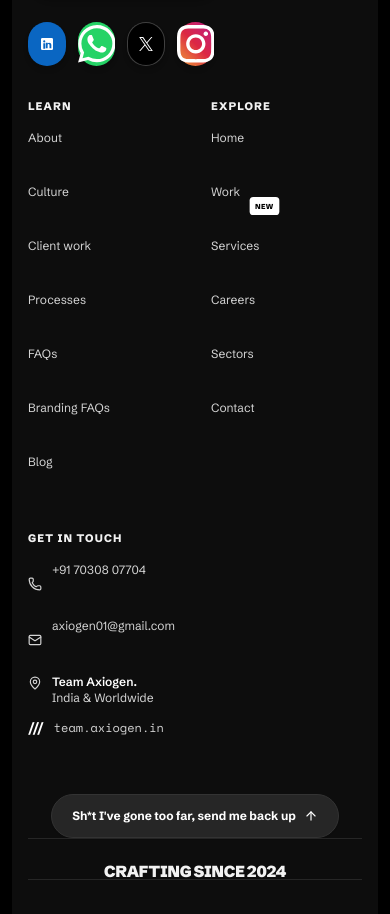
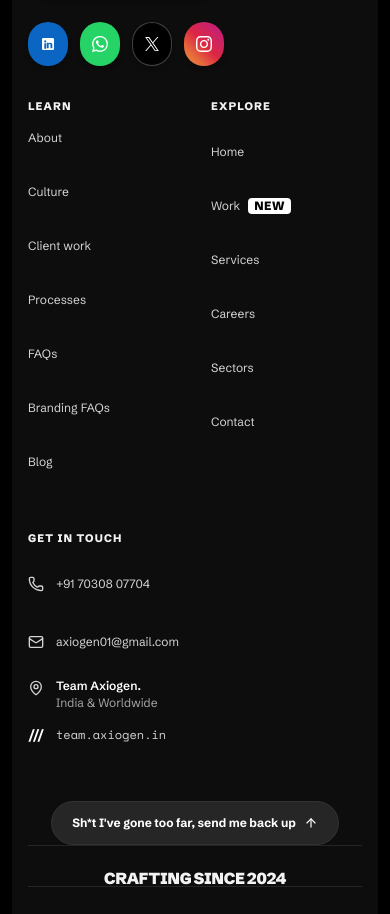
Before and after one commit to axiogenai/portfolio-redesign, a Next.js app: page / in a window 390 px wide. Shown: the part 5763-6677 px from the top of the page. Built offline with nearby package versions, Linux system fonts and the light colour scheme.

Commit message:
fix(footer, services, work): align footer contact and work badge, fix services marquee loop, and refine mobile CTA button size

```diff
--- a/components/Footer.tsx
+++ b/components/Footer.tsx
@@ -60,7 +60,7 @@ const socialLinks = [
     href: "https://www.linkedin.com/company/axiogen",
     style: { backgroundColor: "#0A66C2" },
     icon: (
-      <svg className="w-4 h-4 fill-white" viewBox="0 0 24 24">
+      <svg className="w-4 h-4 fill-white shrink-0" viewBox="0 0 24 24">
         <path fill="#FFFFFF" d="M19 3a2 2 0 0 1 2 2v14a2 2 0 0 1-2 2H5a2 2 0 0 1-2-2V5a2 2 0 0 1 2-2h14m-.5 15.5v-5.3a3.26 3.26 0 0 0-3.26-3.26c-.85 0-1.84.52-2.28 1.3v-1.11h-2.79v8.37h2.79v-4.93c0-.77.62-1.4 1.39-1.4a1.4 1.4 0 0 1 1.4 1.4v4.93h2.75M6.46 10.9v8.37H9.25V10.9H6.46M7.86 6.55a1.62 1.62 0 1 0 0 3.24 1.62 1.62 0 0 0 0-3.24z" />
       </svg>
     ),
@@ -70,7 +70,7 @@ const socialLinks = [
     href: "https://wa.me/917030807704",
     style: { backgroundColor: "#25D366" },
     icon: (
-      <svg className="w-4.5 h-4.5 fill-white" viewBox="0 0 24 24">
+      <svg className="w-4 h-4 fill-white shrink-0" viewBox="0 0 24 24">
         <path fill="#FFFFFF" d="M17.472 14.382c-.297-.149-1.758-.867-2.03-.967-.273-.099-.471-.148-.67.15-.197.297-.767.966-.94 1.164-.173.199-.347.223-.644.075-.297-.15-1.255-.463-2.39-1.475-.883-.788-1.48-1.761-1.653-2.059-.173-.297-.018-.458.13-.606.134-.133.298-.347.446-.52.149-.174.198-.298.298-.497.099-.198.05-.371-.025-.52-.075-.149-.669-1.612-.916-2.207-.242-.579-.487-.5-.669-.51-.173-.008-.371-.01-.57-.01-.198 0-.52.074-.792.372-.272.297-1.04 1.016-1.04 2.479 0 1.462 1.065 2.875 1.213 3.074.149.198 2.096 3.2 5.077 4.487.709.306 1.262.489 1.694.625.712.227 1.36.195 1.871.118.571-.085 1.758-.719 2.006-1.413.248-.694.248-1.289.173-1.413-.074-.124-.272-.198-.57-.347m-5.421 7.403h-.004a9.87 9.87 0 01-5.031-1.378l-.361-.214-3.741.982.998-3.648-.235-.374a9.86 9.86 0 01-1.51-5.26c.001-5.45 4.436-9.884 9.888-9.884 2.64 0 5.122 1.03 6.988 2.898a9.825 9.825 0 012.893 6.994c-.003 5.45-4.437 9.884-9.885 9.884m8.413-18.297A11.815 11.815 0 0012.05 0C5.495 0 .16 5.335.157 11.892c0 2.096.547 4.142 1.588 5.945L.057 24l6.305-1.654a11.882 11.882 0 005.683 1.448h.005c6.554 0 11.89-5.335 11.893-11.893a11.821 11.821 0 00-3.48-8.413Z" />
       </svg>
     ),
@@ -80,7 +80,7 @@ const socialLinks = [
     href: "https://x.com/axiogen",
     style: { backgroundColor: "#000000", border: "1px solid rgba(255,255,255,0.25)" },
     icon: (
-      <svg className="w-3.5 h-3.5 fill-white" viewBox="0 0 24 24">
+      <svg className="w-3.5 h-3.5 fill-white shrink-0" viewBox="0 0 24 24">
         <path fill="#FFFFFF" d="M14.234 10.162 22.977 0h-2.072l-7.591 8.824L7.251 0H.258l9.168 13.343L.258 24H2.33l8.016-9.318L16.749 24h6.993zm-2.837 3.299-.929-1.329L3.076 1.56h3.182l5.965 8.532.929 1.329 7.754 11.09h-3.182z" />
       </svg>
     ),
@@ -90,7 +90,7 @@ const socialLinks = [
     href: "https://instagram.com/axiogen",
     style: { background: "linear-gradient(45deg, #f09433 0%, #e6683c 25%, #dc2743 50%, #cc2366 75%, #bc1888 100%)" },
     icon: (
-      <svg className="w-4.5 h-4.5 fill-white" viewBox="0 0 24 24">
+      <svg className="w-4 h-4 fill-white shrink-0" viewBox="0 0 24 24">
         <path fill="#FFFFFF" d="M12 2.163c3.204 0 3.584.012 4.85.07 3.252.148 4.771 1.691 4.919 4.919.058 1.265.069 1.645.069 4.849 0 3.205-.012 3.584-.069 4.849-.149 3.225-1.664 4.771-4.919 4.919-1.266.058-1.644.07-4.85.07-3.204 0-3.584-.012-4.849-.07-3.26-.149-4.771-1.699-4.919-4.92-.058-1.265-.07-1.644-.07-4.849 0-3.204.013-3.583.07-4.849.149-3.227 1.664-4.771 4.919-4.919 1.266-.057 1.645-.069 4.849-.069zm0-2.163c-3.259 0-3.667.014-4.947.072-4.358.2-6.78 2.618-6.98 6.98-.059 1.281-.073 1.689-.073 4.948 0 3.259.014 3.668.072 4.948.2 4.358 2.618 6.78 6.98 6.98 1.281.058 1.689.072 4.948.072 3.259 0 3.668-.014 4.948-.072 4.354-.2 6.782-2.618 6.979-6.98.059-1.28.073-1.689.073-4.948 0-3.259-.014-3.667-.072-4.947-.196-4.354-2.617-6.78-6.979-6.98-1.281-.059-1.69-.073-4.949-.073zm0 5.838c-3.403 0-6.162 2.759-6.162 6.162s2.759 6.163 6.162 6.163 6.162-2.759 6.162-6.163c0-3.403-2.759-6.162-6.162-6.162zm0 10.162c-2.209 0-4-1.79-4-4 0-2.209 1.791-4 4-4s4 1.791 4 4c0 2.21-1.791 4-4 4zm6.406-11.845c-.796 0-1.441.645-1.441 1.44s.645 1.44 1.441 1.44c.795 0 1.439-.645 1.439-1.44s-.644-1.44-1.439-1.44z" />
       </svg>
     ),
@@ -261,12 +261,8 @@ export default function Footer() {
                         href={s.href}
                         target="_blank"
                         rel="noopener noreferrer"
-                        style={{
-                          width: "2.35rem",
-                          height: "2.35rem",
-                          ...s.style,
-                        }}
-                        className="rounded-full flex items-center justify-center hover:scale-110 active:scale-95 transition-all shadow-md select-none text-white"
+                        style={s.style}
+                        className="w-10 h-10 rounded-full flex items-center justify-center hover:scale-110 active:scale-95 transition-all shadow-md select-none text-white shrink-0"
                         aria-label={s.name}
                       >
                         {s.icon}
@@ -327,19 +323,19 @@ export default function Footer() {
                       { label: "Contact", href: "/contact", delay: 0.43 },
                     ].map((item) => (
                       <li key={item.label}>
-                        <SlideInBlur delay={item.delay} className="flex items-center gap-2">
+                        <SlideInBlur delay={item.delay}>
                           <Link
                             href={item.href}
-                            className="group relative inline-block hover:text-white transition-colors"
+                            className="group relative inline-flex items-center gap-2 hover:text-white transition-colors"
                           >
                             <span>{item.label}</span>
                             <span className="absolute left-0 -bottom-0.5 h-px w-0 bg-white transition-all duration-300 group-hover:w-full" />
-                          </Link>
                             {item.isNew && (
-                            <span className="bg-white text-black font-extrabold text-[8px] px-1.5 py-0.5 rounded uppercase tracking-wider scale-90">
+                              <span className="inline-flex items-center justify-center bg-white text-black font-extrabold text-[8.5px] leading-none px-1.5 py-0.5 rounded uppercase tracking-wider">
                                 New
                               </span>
                             )}
+                          </Link>
                         </SlideInBlur>
                       </li>
                     ))}
@@ -353,43 +349,51 @@ export default function Footer() {
                       Get in touch
                     </h3>
                   </FadeUpBlur>
-                  <ul className="flex flex-col gap-3 text-neutral-300 text-xs sm:text-sm">
-                    <SlideInBlur delay={0.3} className="flex items-center gap-2.5">
-                      <Phone className="h-3.5 w-3.5 text-white/90 shrink-0" />
+                  <ul className="flex flex-col gap-3.5 text-neutral-300 text-xs sm:text-sm">
+                    <li>
+                      <SlideInBlur delay={0.3} className="flex items-center gap-3">
+                        <Phone className="h-4 w-4 text-white/90 shrink-0" />
                         <a
                           href="tel:+917030807704"
-                        className="group relative inline-block hover:text-white transition-colors"
+                          className="group relative inline-flex items-center hover:text-white transition-colors"
                         >
                           <span>+91 70308 07704</span>
                           <span className="absolute left-0 -bottom-0.5 h-px w-0 bg-white transition-all duration-300 group-hover:w-full" />
                         </a>
                       </SlideInBlur>
+                    </li>
 
-                    <SlideInBlur delay={0.35} className="flex items-center gap-2.5">
-                      <Mail className="h-3.5 w-3.5 text-white/90 shrink-0" />
+                    <li>
+                      <SlideInBlur delay={0.35} className="flex items-center gap-3">
+                        <Mail className="h-4 w-4 text-white/90 shrink-0" />
                         <a
                           href="mailto:axiogen01@gmail.com"
-                        className="group relative inline-block hover:text-white transition-colors break-all"
+                          className="group relative inline-flex items-center hover:text-white transition-colors break-all"
                         >
                           <span>axiogen01@gmail.com</span>
                           <span className="absolute left-0 -bottom-0.5 h-px w-0 bg-white transition-all duration-300 group-hover:w-full" />
                         </a>
                       </SlideInBlur>
+                    </li>
 
-                    <SlideInBlur delay={0.4} className="flex items-start gap-2.5">
-                      <MapPin className="h-3.5 w-3.5 text-white/90 mt-0.5 shrink-0" />
-                      <div>
+                    <li>
+                      <SlideInBlur delay={0.4} className="flex items-start gap-3">
+                        <MapPin className="h-4 w-4 text-white/90 mt-0.5 shrink-0" />
+                        <div className="flex flex-col leading-tight">
                           <p className="font-semibold text-white">Team Axiogen.</p>
-                        <p className="text-neutral-300 text-xs">India & Worldwide</p>
+                          <p className="text-neutral-400 text-xs mt-0.5">India & Worldwide</p>
                         </div>
                       </SlideInBlur>
+                    </li>
 
-                    <SlideInBlur delay={0.45} className="flex items-center gap-2.5">
-                      <span className="text-white text-sm font-bold flex-shrink-0">///</span>
+                    <li>
+                      <SlideInBlur delay={0.45} className="flex items-center gap-3">
+                        <span className="text-white text-sm font-bold flex-shrink-0 w-4 text-center">///</span>
                         <span className="hover:text-white transition-colors text-neutral-300 text-xs font-mono">
                           team.axiogen.in
                         </span>
                       </SlideInBlur>
+                    </li>
                   </ul>
                 </div>
               </div>
```
Also changed, not shown: app/our-work/page.tsx (+5 -5 lines), app/what-we-do/page.tsx (+6 -4 lines). Lines whose indentation alone changed are shown as unchanged.
